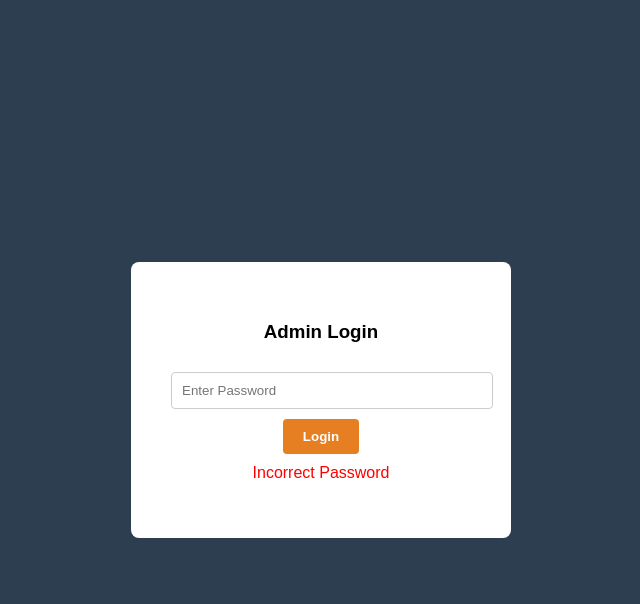
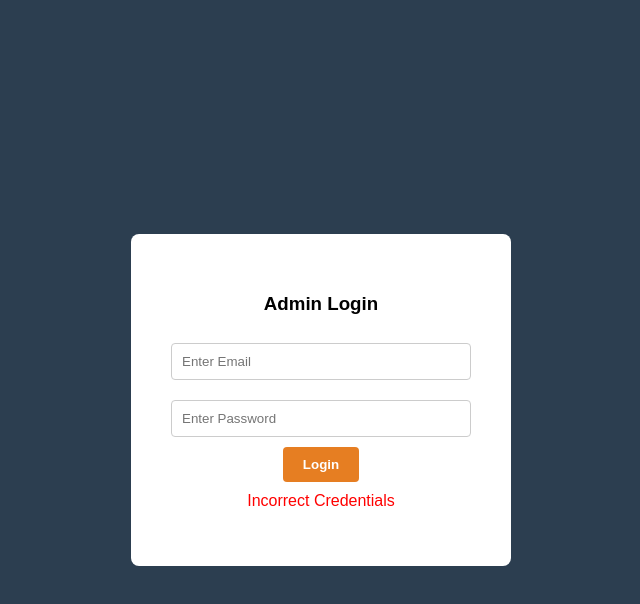
Before and after one commit to colombagesahan/Sri-Siripathi, a plain HTML site: page admin.html in a window 1280 px wide. Both pictures are taken after a click on the button "Login". Shown: the whole page, without its empty margins (319-959 px from the left). Drawn offline with Linux system fonts and the light colour scheme.

Commit message:
Update admin.html

```diff
--- a/admin.html
+++ b/admin.html
@@ -12,7 +12,7 @@
         /* Login Overlay */
         #login-overlay { position: fixed; top: 0; left: 0; width: 100%; height: 100%; background: #2c3e50; display: flex; justify-content: center; align-items: center; z-index: 1000; }
         .login-box { background: white; padding: 40px; border-radius: 8px; text-align: center; width: 300px; }
-        .login-box input { width: 100%; padding: 10px; margin: 10px 0; border: 1px solid #ccc; border-radius: 4px; }
+        .login-box input { width: 100%; padding: 10px; margin: 10px 0; border: 1px solid #ccc; border-radius: 4px; box-sizing: border-box; }
         .btn { background: #e67e22; color: white; border: none; padding: 10px 20px; cursor: pointer; border-radius: 4px; font-weight: bold; }
         .btn:hover { background: #d35400; }
         .btn-red { background: #c0392b; }
@@ -40,9 +40,11 @@
     <div id="login-overlay">
         <div class="login-box">
             <h3>Admin Login</h3>
-            <input type="password" id="adminPass" placeholder="Enter Password">
+            <!-- Added Email Field -->
+            <input type="email" id="adminEmail" placeholder="Enter Email" required>
+            <input type="password" id="adminPass" placeholder="Enter Password" required>
             <button class="btn" onclick="checkLogin()">Login</button>
-            <p id="loginError" style="color: red; display: none; margin-top: 10px;">Incorrect Password</p>
+            <p id="loginError" style="color: red; display: none; margin-top: 10px;">Incorrect Credentials</p>
         </div>
     </div>
 
@@ -109,10 +111,13 @@
         const db = getFirestore(app);
         const storage = getStorage(app);
 
-        // Login Function
+        // Updated Login Function to Check Email and Password
         window.checkLogin = function() {
-            const pass = document.getElementById('adminPass').value;
-            if (pass === '789123456') {
+            const email = document.getElementById('adminEmail').value.trim();
+            const pass = document.getElementById('adminPass').value.trim();
+
+            // Checking specific credentials as requested
+            if (email === 'admin602siripathi@gmail.com' && pass === '789621954') {
                 document.getElementById('login-overlay').style.display = 'none';
                 document.getElementById('dashboard').style.display = 'block';
                 loadAdminProducts();
@@ -147,7 +152,7 @@
                 await uploadBytes(storageRef, imageFile);
                 const imageUrl = await getDownloadURL(storageRef);
 
-                // 2. Save to Firestore
+                // 2. Save to Firestore (Using 'products' collection as in original code)
                 await addDoc(collection(db, "products"), {
                     name: name,
                     description: desc,
```
